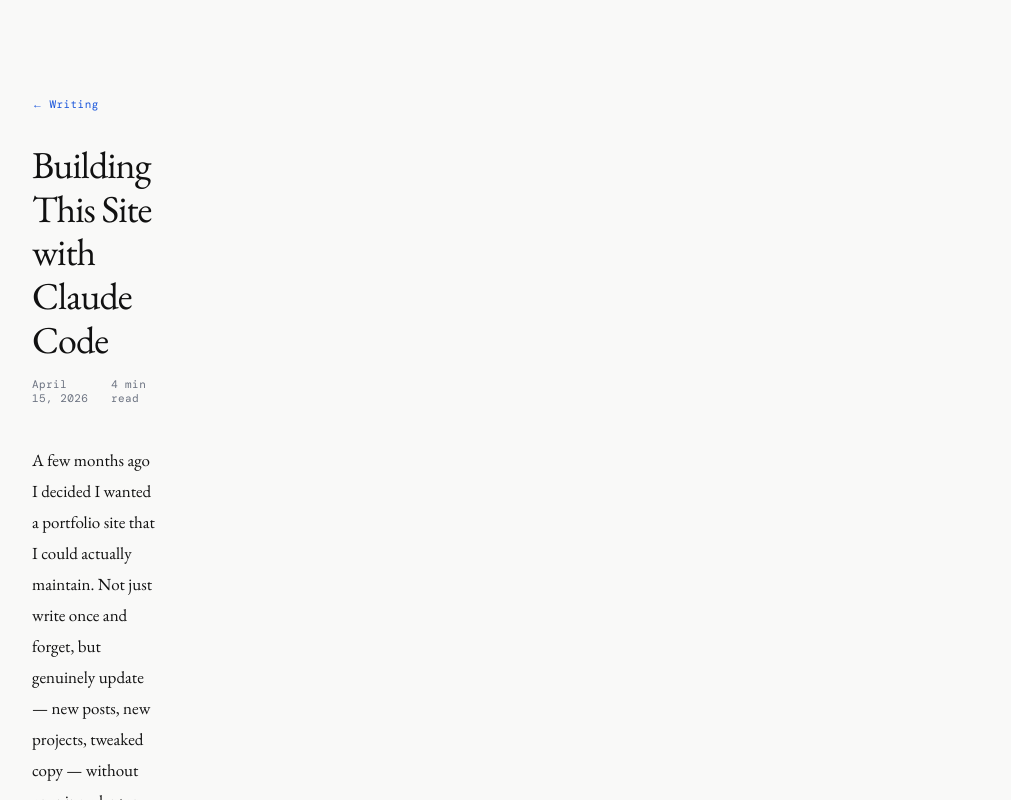
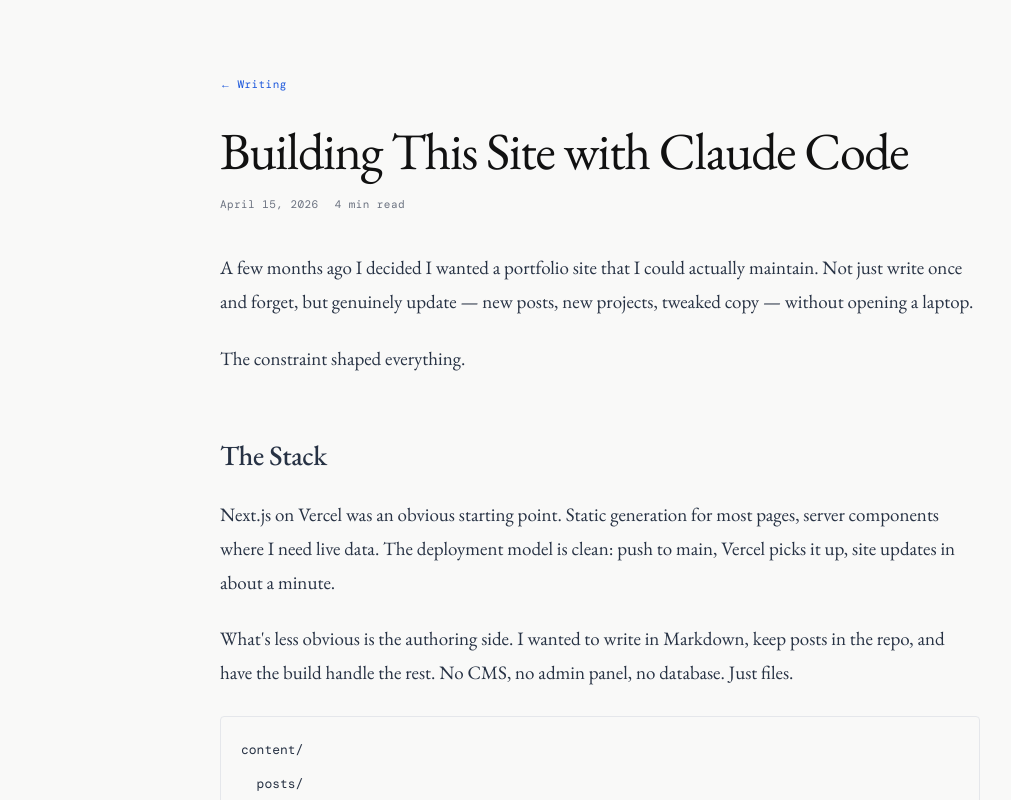
Before and after one commit to ianwood103/digital-pulse, a Next.js app: page /posts/building-this-site in a window 1280 px wide. Shown: the top 800 px of the page, without its empty margins (40-1051 px from the left). Built offline with nearby package versions, Linux system fonts and the light colour scheme; a web font is replaced by a local one.

Commit message:
Fix blog post layout and cursor

```diff
--- a/app/globals.css
+++ b/app/globals.css
@@ -643,10 +643,22 @@ section {
   padding: 24px 0;
 }
 
+.post-layout {
+  display: block;
+  min-height: 100vh;
+}
+
+.post-main {
+  width: 100%;
+  max-width: none;
+  padding: 72px clamp(24px, 8vw, 96px) 120px;
+}
+
 .post-view {
-  max-width: 640px;
+  width: 100%;
+  max-width: 760px;
   margin: 0 auto;
-  padding: 40px 0 80px;
+  padding: 0 0 80px;
 }
 
 .post-back {
@@ -664,11 +676,12 @@ section {
 .post-back:hover { text-decoration: underline; }
 
 .post-full-title {
-  font-size: 38px;
+  font-size: 52px;
   font-weight: 400;
   letter-spacing: -0.025em;
-  line-height: 1.15;
-  margin-bottom: 16px;
+  line-height: 1.08;
+  margin-bottom: 18px;
+  text-wrap: pretty;
 }
 
 .post-full-meta {
@@ -683,21 +696,22 @@ section {
 }
 
 .post-content {
-  font-size: 17px;
-  line-height: 1.82;
-  max-width: 600px;
+  font-size: 19px;
+  line-height: 1.78;
+  max-width: none;
   font-family: var(--font-serif);
+  color: #273244;
 }
 
 .post-content h2 {
-  font-size: 22px;
+  font-size: 28px;
   font-weight: 500;
   letter-spacing: -0.015em;
   margin: 2em 0 0.6em;
 }
 
 .post-content h3 {
-  font-size: 18px;
+  font-size: 22px;
   font-weight: 500;
   letter-spacing: -0.01em;
   margin: 1.8em 0 0.5em;
@@ -1179,6 +1193,10 @@ section {
   .pulse-grid { grid-template-columns: 1fr; }
   .now-headline { font-size: 36px; }
   .now-bio { max-width: 100%; }
+  .post-main { padding: 48px 24px 80px; }
+  .post-view { max-width: 680px; }
+  .post-full-title { font-size: 42px; }
+  .post-content { font-size: 18px; }
   .cursor,
   .cursor-ring { display: none !important; }
 }
@@ -1187,6 +1205,14 @@ section {
   .now-headline { font-size: 30px; word-break: break-word; }
   .sidebar { padding: 24px 20px; }
   .main { padding: 32px 20px 64px; }
+  .post-main { padding: 36px 20px 64px; }
+  .post-full-title { font-size: 34px; }
+  .post-full-meta {
+    flex-direction: column;
+    gap: 6px;
+    margin-bottom: 32px;
+  }
+  .post-content { font-size: 17px; }
   .credential-pills,
   .work-tags,
   .skill-list { max-width: 100%; }
--- a/app/layout.tsx
+++ b/app/layout.tsx
@@ -1,5 +1,6 @@
 import type { Metadata, Viewport } from "next";
 import { EB_Garamond, DM_Mono } from "next/font/google";
+import PortfolioEffects from "./portfolio-effects";
 import "./globals.css";
 
 const ebGaramond = EB_Garamond({
@@ -35,7 +36,10 @@ export default function RootLayout({
 }>) {
   return (
     <html lang="en" className={`${ebGaramond.variable} ${dmMono.variable}`}>
-      <body>{children}</body>
+      <body>
+        <PortfolioEffects />
+        {children}
+      </body>
     </html>
   );
 }
--- a/app/page.tsx
+++ b/app/page.tsx
@@ -1,7 +1,6 @@
 export const revalidate = 3600;
 
 import Image from "next/image";
-import PortfolioEffects from "./portfolio-effects";
 import BookShelf from "./book-shelf";
 import { fetchBooks } from "./lib/books";
 import { getAllPosts } from "./lib/posts";
@@ -34,7 +33,6 @@ export default async function Home() {
 
   return (
     <>
-      <PortfolioEffects />
       <div className="layout">
         <aside className="sidebar">
           <div className="sidebar-top">
--- a/app/portfolio-effects.tsx
+++ b/app/portfolio-effects.tsx
@@ -1,15 +1,21 @@
 "use client";
 
 import { useEffect, useState } from "react";
+import { usePathname } from "next/navigation";
 
 export default function PortfolioEffects() {
+  const pathname = usePathname();
   const [isPointerFine, setIsPointerFine] = useState(false);
 
   useEffect(() => {
     if (typeof window === "undefined") return;
-    setIsPointerFine(
-      window.matchMedia("(hover: hover) and (pointer: fine)").matches
-    );
+    const query = window.matchMedia("(hover: hover) and (pointer: fine)");
+    const updatePointer = () => setIsPointerFine(query.matches);
+
+    updatePointer();
+    query.addEventListener("change", updatePointer);
+
+    return () => query.removeEventListener("change", updatePointer);
   }, []);
 
   useEffect(() => {
@@ -46,23 +52,36 @@ export default function PortfolioEffects() {
     document.addEventListener("mousemove", onMove);
     rafId = requestAnimationFrame(animateRing);
 
-    const hoverTargets = document.querySelectorAll(
-      "a, button, .skill-list li, .post-item, .run-item, .book-thumb, .book-current, .project-row, .work-item"
-    );
+    const hoverTargetSelector =
+      "a, button, [role='button'], .skill-list li, .post-item, .run-item, .book-thumb, .book-current, .project-row, .work-item";
     const addExpanded = () => cursor?.classList.add("expanded");
     const removeExpanded = () => cursor?.classList.remove("expanded");
-    hoverTargets.forEach((el) => {
-      el.addEventListener("mouseenter", addExpanded);
-      el.addEventListener("mouseleave", removeExpanded);
-    });
+
+    const onPointerOver = (e: PointerEvent) => {
+      if (!(e.target instanceof Element)) return;
+      if (e.target.closest(hoverTargetSelector)) addExpanded();
+    };
+
+    const onPointerOut = (e: PointerEvent) => {
+      if (!(e.target instanceof Element)) return;
+      const target = e.target.closest(hoverTargetSelector);
+      if (!target) return;
+      if (e.relatedTarget instanceof Node && target.contains(e.relatedTarget)) {
+        return;
+      }
+      removeExpanded();
+    };
+
+    document.addEventListener("pointerover", onPointerOver);
+    document.addEventListener("pointerout", onPointerOut);
+    window.addEventListener("blur", removeExpanded);
 
     return () => {
       cancelAnimationFrame(rafId);
       document.removeEventListener("mousemove", onMove);
-      hoverTargets.forEach((el) => {
-        el.removeEventListener("mouseenter", addExpanded);
-        el.removeEventListener("mouseleave", removeExpanded);
-      });
+      document.removeEventListener("pointerover", onPointerOver);
+      document.removeEventListener("pointerout", onPointerOut);
+      window.removeEventListener("blur", removeExpanded);
     };
   }, [isPointerFine]);
 
@@ -147,7 +166,7 @@ export default function PortfolioEffects() {
       revealObserver.disconnect();
       sectionObserver.disconnect();
     };
-  }, []);
+  }, [pathname]);
 
   if (!isPointerFine) return null;
 
--- a/app/posts/[slug]/page.tsx
+++ b/app/posts/[slug]/page.tsx
@@ -1,5 +1,6 @@
 import { notFound } from "next/navigation";
 import type { Metadata } from "next";
+import Link from "next/link";
 import { marked } from "marked";
 import { getAllPosts, getPostBySlug } from "@/app/lib/posts";
 
@@ -48,12 +49,12 @@ export default async function PostPage({ params }: { params: Params }) {
   const html = await marked(post.content);
 
   return (
-    <div className="layout">
-      <main className="main">
+    <div className="layout post-layout">
+      <main className="main post-main">
         <div className="post-view">
-          <a href="/#writing" className="post-back">
+          <Link href="/#writing" className="post-back">
             Writing
-          </a>
+          </Link>
           <h1 className="post-full-title">{post.title}</h1>
           <div className="post-full-meta">
             <span>{formatDate(post.date)}</span>
```
Also changed, not shown: 1 other file (tests, documents, lock files or other folders).
